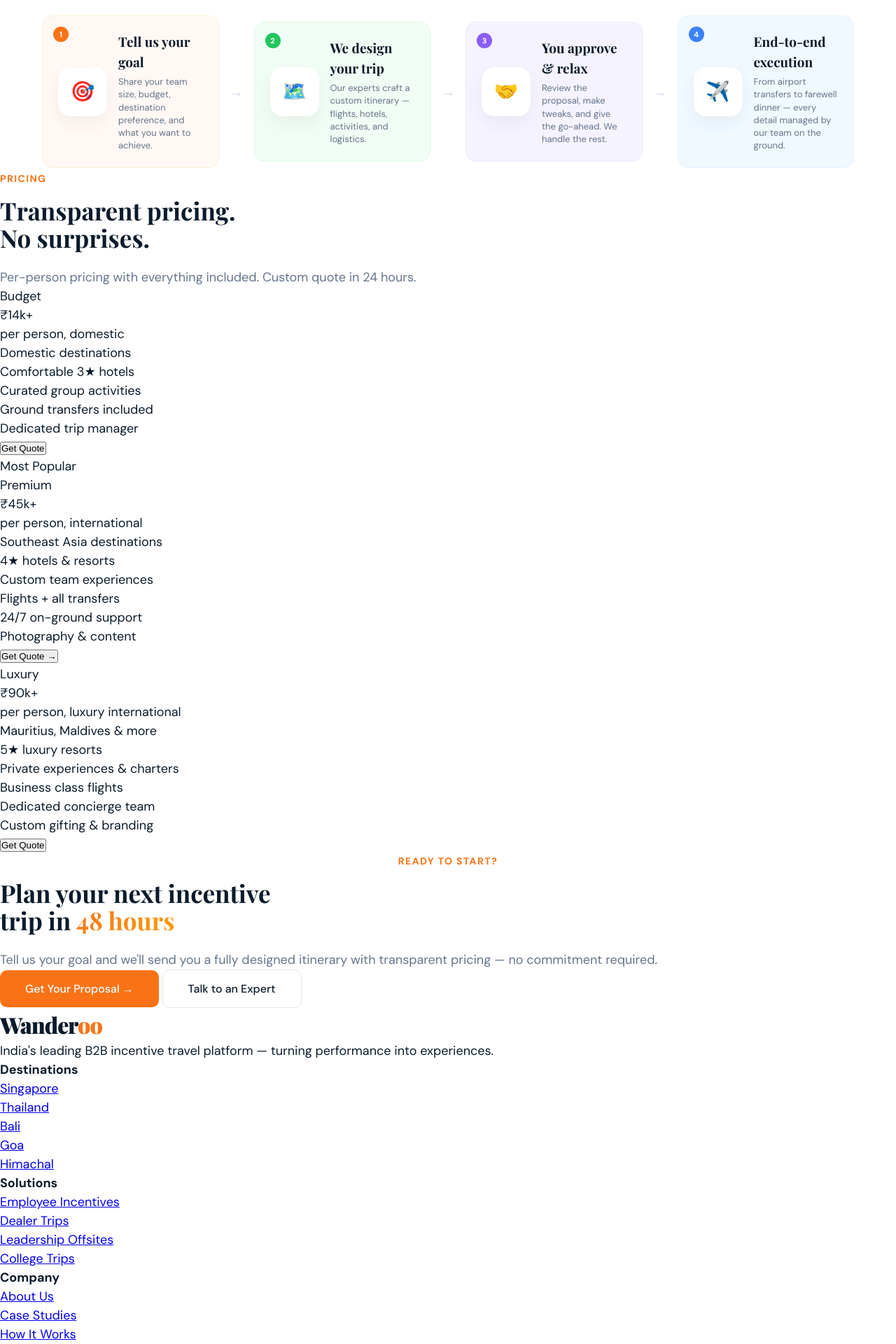
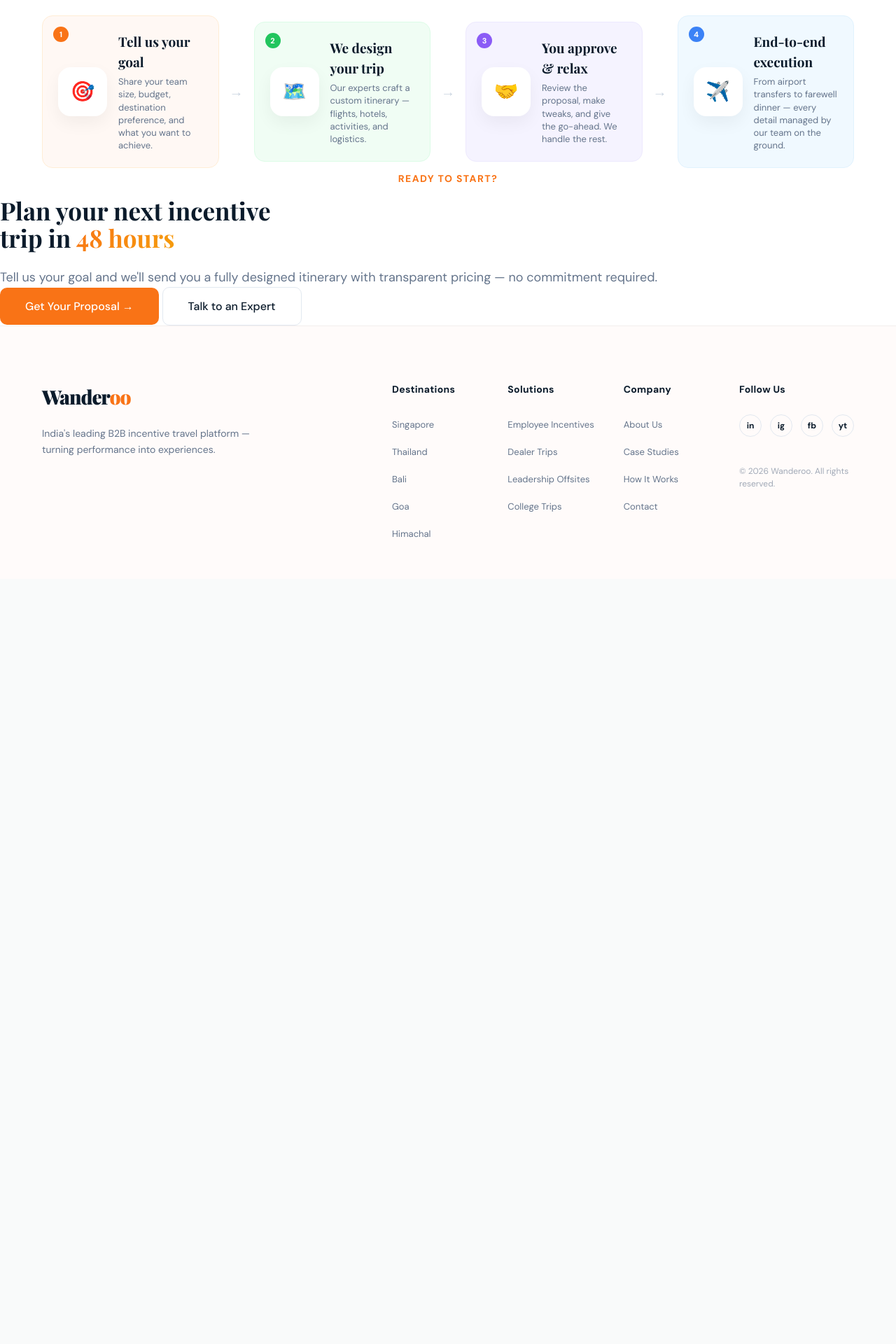
Before and after one commit to Sachinsagarmishra/wanderoo2.0, a PHP site: page / in a window 1280 px wide. Shown: the part 4080-6000 px from the top of the page at 70% size. After the commit the page ends 4848 px from the top, so only its background shows below. Run offline with PHP 8.4, Linux system fonts and the light colour scheme.

Commit message:
Remove pricing section and redesign footer with social links and copyright as per screenshot

```diff
--- a/assets/css/style.css
+++ b/assets/css/style.css
@@ -1442,3 +1442,120 @@ p {
         gap: 10px;
     }
 }
+
+/* ── FOOTER ── */
+.site-footer {
+    padding: 80px 60px 40px;
+    background: #FFFBFA;
+    border-top: 1px solid rgba(0, 0, 0, 0.05);
+}
+
+.footer-container {
+    max-width: 1400px;
+    margin: 0 auto;
+    display: grid;
+    grid-template-columns: 0.8fr 1.2fr;
+    gap: 60px;
+}
+
+.footer-brand .nav-logo {
+    font-size: 28px;
+    margin-bottom: 20px;
+}
+
+.footer-brand p {
+    font-size: 14px;
+    color: var(--text-muted);
+    line-height: 1.6;
+    max-width: 300px;
+}
+
+.footer-links-grid {
+    display: grid;
+    grid-template-columns: repeat(4, 1fr);
+    gap: 40px;
+}
+
+.footer-col h4 {
+    font-size: 14px;
+    font-weight: 800;
+    margin-bottom: 25px;
+    color: var(--text-main);
+    text-transform: capitalize;
+    letter-spacing: 0.02em;
+}
+
+.footer-col ul {
+    list-style: none;
+    padding: 0;
+}
+
+.footer-col ul li {
+    margin-bottom: 12px;
+}
+
+.footer-col ul li a {
+    text-decoration: none;
+    color: var(--text-muted);
+    font-size: 13px;
+    transition: color 0.3s ease;
+}
+
+.footer-col ul li a:hover {
+    color: var(--amber);
+}
+
+.social-links {
+    display: flex;
+    gap: 12px;
+    margin-bottom: 40px;
+}
+
+.social-icon {
+    width: 32px;
+    height: 32px;
+    border-radius: 50%;
+    border: 1.5px solid #E2E8F0;
+    display: flex;
+    align-items: center;
+    justify-content: center;
+    text-decoration: none;
+    color: var(--text-main);
+    font-size: 12px;
+    font-weight: 700;
+    transition: all 0.3s ease;
+    text-transform: lowercase;
+}
+
+.social-icon:hover {
+    background: var(--text-main);
+    color: #FFFFFF;
+    border-color: var(--text-main);
+}
+
+.footer-copyright {
+    font-size: 12px;
+    color: var(--text-muted);
+    opacity: 0.6;
+}
+
+@media (max-width: 1100px) {
+    .footer-container {
+        grid-template-columns: 1fr;
+        gap: 40px;
+    }
+
+    .footer-links-grid {
+        grid-template-columns: repeat(2, 1fr);
+    }
+}
+
+@media (max-width: 600px) {
+    .site-footer {
+        padding: 60px 20px 30px;
+    }
+
+    .footer-links-grid {
+        grid-template-columns: 1fr;
+    }
+}
--- a/includes/footer.php
+++ b/includes/footer.php
@@ -1,11 +1,11 @@
 <!-- FOOTER -->
-<footer>
-  <div class="footer-top">
+<footer class="site-footer">
+  <div class="footer-container">
     <div class="footer-brand">
       <div class="nav-logo">Wander<span>oo</span></div>
       <p>India's leading B2B incentive travel platform — turning performance into experiences.</p>
     </div>
-    <div class="footer-links">
+    <div class="footer-links-grid">
       <div class="footer-col">
         <h4>Destinations</h4>
         <ul>
@@ -34,11 +34,19 @@
           <li><a href="#">Contact</a></li>
         </ul>
       </div>
+      <div class="footer-col">
+        <h4>Follow Us</h4>
+        <div class="social-links">
+          <a href="#" class="social-icon">in</a>
+          <a href="#" class="social-icon">ig</a>
+          <a href="#" class="social-icon">fb</a>
+          <a href="#" class="social-icon">yt</a>
+        </div>
+        <div class="footer-copyright">
+          © <?php echo date('Y'); ?> Wanderoo. All rights reserved.
+        </div>
+      </div>
     </div>
-  </div>
-  <div class="footer-bottom">
-    <p>© <?php echo date('Y'); ?> Wanderoo. All rights reserved.</p>
-    <p>Reward. Travel. Repeat.</p>
   </div>
 </footer>
 
--- a/index.php
+++ b/index.php
@@ -429,58 +429,7 @@ include_once 'includes/header.php';
         </div>
     </section>
 
-    <!-- PRICING -->
-    <section id="pricing">
-        <div class="pricing-header">
-            <div class="section-label">Pricing</div>
-            <div class="section-title">Transparent pricing.<br>No surprises.</div>
-            <p class="section-sub">Per-person pricing with everything included. Custom quote in 24 hours.</p>
-        </div>
-        <div class="pricing-grid">
-            <div class="pricing-card">
-                <div class="pricing-tier">Budget</div>
-                <div class="pricing-price">₹14k+</div>
-                <div class="pricing-note">per person, domestic</div>
-                <ul class="pricing-features">
-                    <li>Domestic destinations</li>
-                    <li>Comfortable 3★ hotels</li>
-                    <li>Curated group activities</li>
-                    <li>Ground transfers included</li>
-                    <li>Dedicated trip manager</li>
-                </ul>
-                <button class="pricing-btn outline">Get Quote</button>
-            </div>
-            <div class="pricing-card featured">
-                <div class="featured-badge">Most Popular</div>
-                <div class="pricing-tier">Premium</div>
-                <div class="pricing-price">₹45k+</div>
-                <div class="pricing-note">per person, international</div>
-                <ul class="pricing-features">
-                    <li>Southeast Asia destinations</li>
-                    <li>4★ hotels & resorts</li>
-                    <li>Custom team experiences</li>
-                    <li>Flights + all transfers</li>
-                    <li>24/7 on-ground support</li>
-                    <li>Photography & content</li>
-                </ul>
-                <button class="pricing-btn primary">Get Quote →</button>
-            </div>
-            <div class="pricing-card">
-                <div class="pricing-tier">Luxury</div>
-                <div class="pricing-price">₹90k+</div>
-                <div class="pricing-note">per person, luxury international</div>
-                <ul class="pricing-features">
-                    <li>Mauritius, Maldives & more</li>
-                    <li>5★ luxury resorts</li>
-                    <li>Private experiences & charters</li>
-                    <li>Business class flights</li>
-                    <li>Dedicated concierge team</li>
-                    <li>Custom gifting & branding</li>
-                </ul>
-                <button class="pricing-btn outline">Get Quote</button>
-            </div>
-        </div>
-    </section>
+
 
     <!-- FINAL CTA -->
     <section class="final-cta">
```
